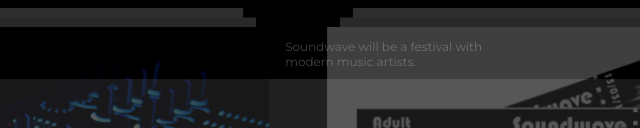
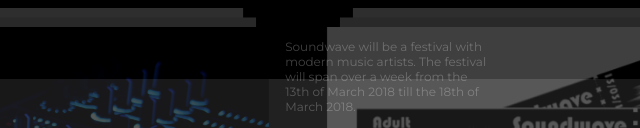
Before and after one commit to orrygoob/soundwavewebsite, a plain HTML site: page index.html in a window 1280 px wide. Shown: the part 672-800 px from the top of the page, 640-1280 px from the left. Drawn offline with Linux system fonts and the light colour scheme.

Commit message:
Update index.html

```diff
--- a/index.html
+++ b/index.html
@@ -36,7 +36,7 @@
                         <img src="img/type1/1.jpg" alt="img01" />
                         	<h3 class="item__title"><font face="bauhaus 93">About</font></h3>
 							<div class="item__details">
-								<p><font face="bauhaus 93"> Soundwave will be a festival with modern music artists.</font>
+								<p><font face="bauhaus 93"> Soundwave will be a festival with modern music artists. The festival will span over a week from the 13th of March 2018 till the 18th of March 2018. </font>
                                 </p>
 							</div>
 						</div>
```
